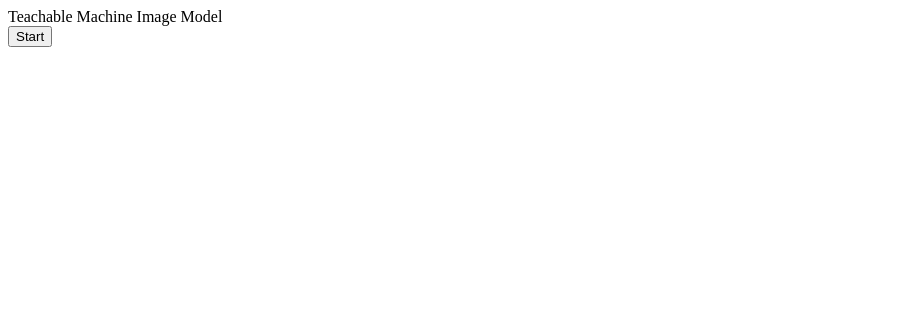
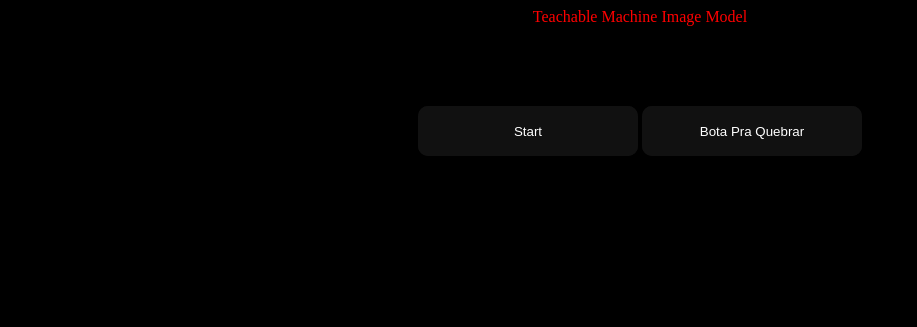
Before and after one commit to gutodidonato/modelo-teste-teachable, a plain HTML site: page index.html in a window 1280 px wide. Shown: the whole page, without its empty margins (0-917 px from the left). Drawn offline with Linux system fonts and the light colour scheme.

Commit message:
beautifuu

```diff
--- a/index.html
+++ b/index.html
@@ -1,11 +1,118 @@
+<!DOCTYPE html>
+<html lang="en">
+  <head>
+    <meta charset="UTF-8" />
+    <meta name="viewport" content="width=device-width, initial-scale=1.0" />
+    <title>Document</title>
+    <style>
+      body {
+        display: flex;
+        flex-direction: column;
+        align-items: center;
+        gap: 10vh;
+        background-color: black;
+      }
+      div {
+        color: red;
+      }
+      .glow-on-hover {
+        width: 220px;
+        height: 50px;
+        border: none;
+        outline: none;
+        color: #fff;
+        background: #111;
+        cursor: pointer;
+        position: relative;
+        z-index: 0;
+        border-radius: 10px;
+      }
+
+      .glow-on-hover:before {
+        content: "";
+        background: linear-gradient(
+          45deg,
+          #ff0000,
+          #ff7300,
+          #fffb00,
+          #48ff00,
+          #00ffd5,
+          #002bff,
+          #7a00ff,
+          #ff00c8,
+          #ff0000
+        );
+        position: absolute;
+        top: -2px;
+        left: -2px;
+        background-size: 400%;
+        z-index: -1;
+        filter: blur(5px);
+        width: calc(100% + 4px);
+        height: calc(100% + 4px);
+        animation: glowing 20s linear infinite;
+        opacity: 0;
+        transition: opacity 0.3s ease-in-out;
+        border-radius: 10px;
+      }
+
+      .glow-on-hover:active {
+        color: #000;
+      }
+
+      .glow-on-hover:active:after {
+        background: transparent;
+      }
+
+      .glow-on-hover:hover:before {
+        opacity: 1;
+      }
+
+      .glow-on-hover:after {
+        z-index: -1;
+        content: "";
+        position: absolute;
+        width: 100%;
+        height: 100%;
+        background: #111;
+        left: 0;
+        top: 0;
+        border-radius: 10px;
+      }
+
+      @keyframes glowing {
+        0% {
+          background-position: 0 0;
+        }
+        50% {
+          background-position: 400% 0;
+        }
+        100% {
+          background-position: 0 0;
+        }
+      }
+    </style>
+  </head>
+  <body>
     <div>Teachable Machine Image Model</div>
-<button type="button" onclick="init()">Start</button>
+    <div>
+      <button
+        class="glow-on-hover"
+        type="button"
+        onclick="init()"
+        onclick="playMusic()"
+      >
+        Start
+      </button>
+      <button class="glow-on-hover" type="button" onclick="playMusic()">
+        Bota Pra Quebrar
+      </button>
+    </div>
     <div id="webcam-container"></div>
     <div id="label-container"></div>
     <script src="https://cdn.jsdelivr.net/npm/@tensorflow/tfjs@latest/dist/tf.min.js"></script>
     <script src="https://cdn.jsdelivr.net/npm/@teachablemachine/image@latest/dist/teachablemachine-image.min.js"></script>
     <script type="text/javascript">
-  // the link to your model provided by Teachable Machine export panel
       const URL = "my_model_js/";
 
       let model, webcam, labelContainer, maxPredictions;
@@ -40,8 +147,18 @@
         const prediction = await model.predict(webcam.canvas);
         for (let i = 0; i < maxPredictions; i++) {
           const classPrediction =
-        prediction[i].className + ": " + prediction[i].probability.toFixed(2);
+            prediction[i].className +
+            ": " +
+            prediction[i].probability.toFixed(2);
           labelContainer.childNodes[i].innerHTML = classPrediction;
         }
       }
     </script>
+    <script>
+      function playMusic() {
+        var music = new Audio("src/musica.mp3");
+        music.play();
+      }
+    </script>
+  </body>
+</html>
```
Also changed, not shown: 2 other files. Lines whose indentation alone changed are shown as unchanged.
